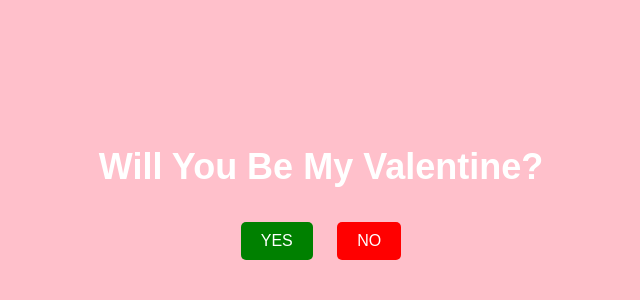
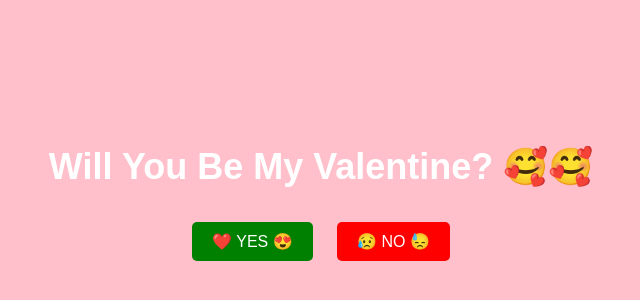
Before and after one commit to sumit2401/valentine, a plain HTML site: page index.html in a window 1280 px wide. Shown: the part 204-504 px from the top of the page, without its empty margins (319-959 px from the left). Drawn offline with Linux system fonts and the light colour scheme.

Commit message:
Update index.html

```diff
--- a/index.html
+++ b/index.html
@@ -3,19 +3,19 @@
 <head>
 <meta charset="UTF-8">
 <meta name="viewport" content="width=device-width, initial-scale=1.0">
-<title>Will You Be My Valentine?</title>
+<title>Will You Be My Valentine? 🥰</title>
 <link rel="stylesheet" href="style.css">
 </head>
 <body>
 <div class="container">
-    <h1>Will You Be My Valentine?</h1>
-    <button class="yes-btn" onclick="sayILoveYou()">YES</button>
-    <button class="no-btn" onclick="areYouSure()">NO</button>
+    <h1>Will You Be My Valentine? 🥰🥰</h1>
+    <button class="yes-btn" onclick="sayILoveYou()">❤️ YES 😍</button>
+    <button class="no-btn" onclick="areYouSure()">😥 NO 😓</button>
 </div>
 
 <script>
     function sayILoveYou() {
-        document.querySelector('.container').innerHTML = "<h1 style='font-size: 60px;'>I Love You</h1>";
+        document.querySelector('.container').innerHTML = "<h1 style='font-size: 60px;'>❤️ I Love You ❤️</h1>";
         document.body.style.backgroundImage = "url('./giphy.gif')";
         document.body.classList.add("full");
         document.querySelector('.yes-btn').style.display = 'none';
```
